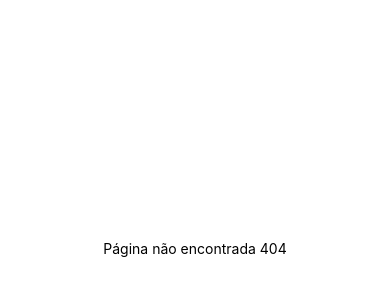
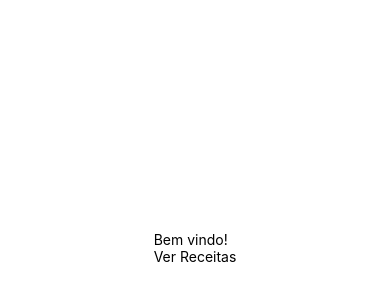
Before and after one commit to vicentematheus15/app-receitas, a React Native app: screen / in a window 390 px wide. Before the commit this address had no page. Shown: the part 174-474 px from the top of the page. Built offline with nearby package versions, Linux system fonts and the light colour scheme.

Commit message:
Add Receitas component and implement navigation between Home and Receitas

```diff
--- a/App.js
+++ b/App.js
@@ -1,9 +1,10 @@
 import { StyleSheet, Text, View } from 'react-native';
 import { useState } from 'react';
 import Home from './telas/Home';
+import Receitas from './telas/Receitas';
 
 export default function App() {
-  const [navegacao, setNavegacao] = useState('')
+  const [navegacao, setNavegacao] = useState('Home')
 
   const navegar = (tela) => {
     setNavegacao(tela)
@@ -14,6 +15,8 @@
 
       {(navegacao === 'Home') ? (
         <Home navegar={navegar}></Home>
+      ) : navegacao === 'Receitas' ? (
+        <Receitas navegar={navegar}></Receitas>
       ) : (
         <Text>
           Página não encontrada 404
--- a/telas/Home.js
+++ b/telas/Home.js
@@ -7,7 +7,7 @@
                 Bem vindo!
             </Text>
 
-            <TouchableOpacity onPress={() => {navegar('Receitas')}}>
+            <TouchableOpacity onPress={() => navegar('Receitas')}>
                 <Text>
                     Ver Receitas
                 </Text>
--- a/telas/receitas.js
+++ b/telas/receitas.js
@@ -1,9 +1,15 @@
-import {View, Text} from 'react-native'
+import {View, Text, TouchableOpacity} from 'react-native'
 
-export default function Receitas(){
+export default function Receitas({navegar}){
     return(
         <View>
             <Text>Receitas</Text>
+
+            <TouchableOpacity onPress={() => navegar('Home')}>
+                <Text>
+                    Voltar para Home
+                </Text>
+            </TouchableOpacity>
         </View>
     )
 }
```
